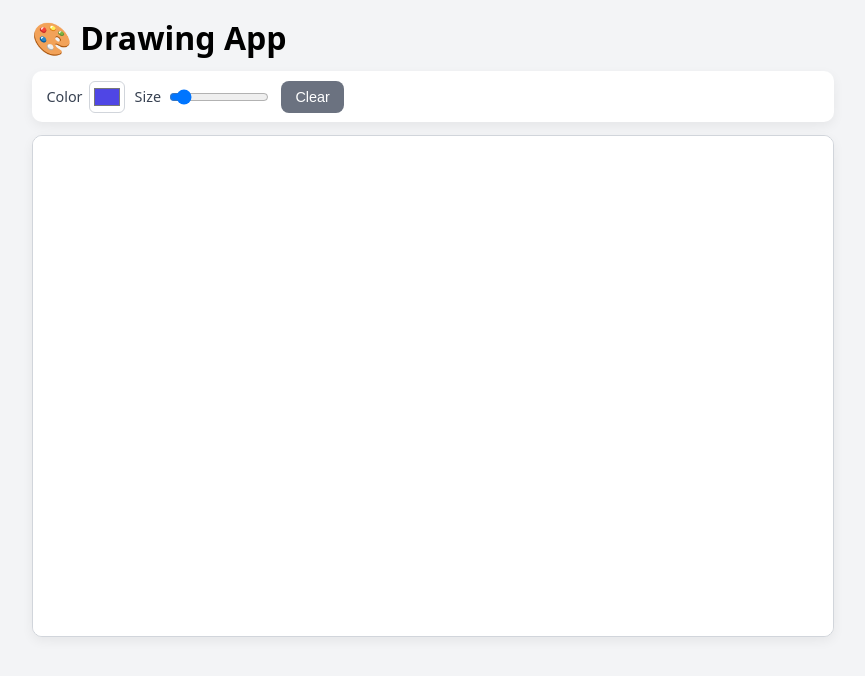
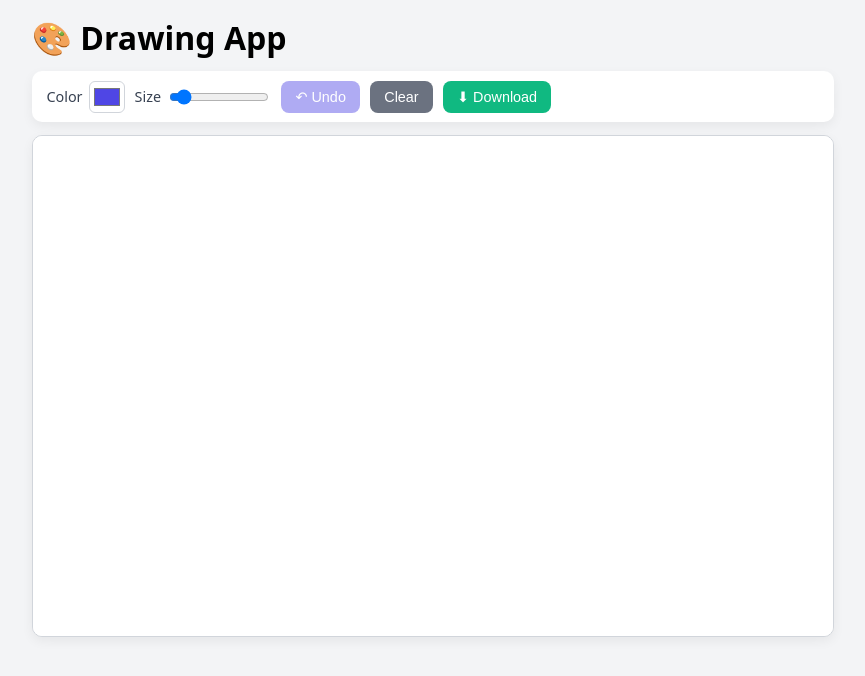
Before and after one commit to anushaviswanathan2002/Drawing-App, a React (Vite) app: page / in a window 1280 px wide. Shown: the top 676 px of the page, without its empty margins (207-1072 px from the left). Built offline with nearby package versions, Linux system fonts and the light colour scheme.

Commit message:
feat(drawing): add undo last stroke and download canvas as PNG

```diff
--- a/src/App.jsx
+++ b/src/App.jsx
@@ -1,10 +1,16 @@
 import { useRef, useState, useEffect } from 'react';
+
+const MAX_HISTORY = 20;
 
 export default function App() {
   const canvasRef = useRef(null);
   const ctxRef = useRef(null);
   const drawing = useRef(false);
   const last = useRef(null);
+  const currentStroke = useRef(null); // segments of the active stroke
+  // Stack of completed strokes (each stroke is an array of segments)
+  const strokesRef = useRef([]);
+  const [strokeCount, setStrokeCount] = useState(0);
 
   const [color, setColor] = useState('#4f46e5');
   const [size, setSize] = useState(4);
@@ -28,35 +34,95 @@ export default function App() {
     return { x, y };
   }
 
+  function redraw() {
+    const ctx = ctxRef.current;
+    const canvas = canvasRef.current;
+    ctx.fillStyle = '#ffffff';
+    ctx.fillRect(0, 0, canvas.width, canvas.height);
+    for (const stroke of strokesRef.current) {
+      for (const seg of stroke) {
+        ctx.strokeStyle = seg.color;
+        ctx.lineWidth = seg.size;
+        ctx.beginPath();
+        ctx.moveTo(seg.from.x, seg.from.y);
+        ctx.lineTo(seg.to.x, seg.to.y);
+        ctx.stroke();
+      }
+    }
+    // In-progress stroke
+    if (currentStroke.current) {
+      for (const seg of currentStroke.current) {
+        ctx.strokeStyle = seg.color;
+        ctx.lineWidth = seg.size;
+        ctx.beginPath();
+        ctx.moveTo(seg.from.x, seg.from.y);
+        ctx.lineTo(seg.to.x, seg.to.y);
+        ctx.stroke();
+      }
+    }
+  }
+
   function start(e) {
     e.preventDefault();
     drawing.current = true;
-    last.current = pointerPos(e);
+    const pos = pointerPos(e);
+    last.current = pos;
+    currentStroke.current = [];
   }
 
   function move(e) {
     if (!drawing.current) return;
     e.preventDefault();
+    const { x, y } = pointerPos(e);
+    const seg = { from: last.current, to: { x, y }, color, size };
+    currentStroke.current.push(seg);
+
     const ctx = ctxRef.current;
-    const { x, y } = pointerPos(e);
     ctx.strokeStyle = color;
     ctx.lineWidth = size;
     ctx.beginPath();
-    ctx.moveTo(last.current.x, last.current.y);
-    ctx.lineTo(x, y);
+    ctx.moveTo(seg.from.x, seg.from.y);
+    ctx.lineTo(seg.to.x, seg.to.y);
     ctx.stroke();
     last.current = { x, y };
   }
 
   function end() {
+    if (!drawing.current) return;
     drawing.current = false;
+    if (currentStroke.current && currentStroke.current.length > 0) {
+      strokesRef.current.push(currentStroke.current);
+      if (strokesRef.current.length > MAX_HISTORY) {
+        strokesRef.current.shift(); // drop oldest
+      }
+      setStrokeCount(strokesRef.current.length);
+    }
+    currentStroke.current = null;
   }
 
   function clearCanvas() {
+    strokesRef.current = [];
+    currentStroke.current = null;
+    setStrokeCount(0);
     const canvas = canvasRef.current;
     const ctx = ctxRef.current;
     ctx.fillStyle = '#ffffff';
     ctx.fillRect(0, 0, canvas.width, canvas.height);
+  }
+
+  function undo() {
+    if (strokesRef.current.length === 0) return;
+    strokesRef.current.pop();
+    setStrokeCount(strokesRef.current.length);
+    redraw();
+  }
+
+  function download() {
+    const canvas = canvasRef.current;
+    const link = document.createElement('a');
+    link.download = `drawing-${Date.now()}.png`;
+    link.href = canvas.toDataURL('image/png');
+    link.click();
   }
 
   return (
@@ -81,9 +147,15 @@ export default function App() {
             onChange={(e) => setSize(Number(e.target.value))}
           />
         </label>
-        <button className="secondary" onClick={clearCanvas}>
-          Clear
+        <button
+          disabled={strokeCount === 0}
+          onClick={undo}
+          title="Undo last stroke"
+        >
+          ↶ Undo
         </button>
+        <button className="secondary" onClick={clearCanvas}>Clear</button>
+        <button className="success" onClick={download}>⬇ Download</button>
       </div>
       <canvas
         ref={canvasRef}
--- a/src/index.css
+++ b/src/index.css
@@ -48,9 +48,12 @@ button {
   font-size: 0.9rem;
   cursor: pointer;
 }
-button:hover { background: #4338ca; }
+button:hover:not(:disabled) { background: #4338ca; }
+button:disabled { opacity: 0.45; cursor: not-allowed; }
 button.secondary { background: #6b7280; }
-button.secondary:hover { background: #4b5563; }
+button.secondary:hover:not(:disabled) { background: #4b5563; }
+button.success { background: #10b981; }
+button.success:hover:not(:disabled) { background: #059669; }
 canvas {
   background: #fff;
   border: 1px solid #d1d5db;
```
Also changed, not shown: 1 other file (tests, documents, lock files or other folders).
